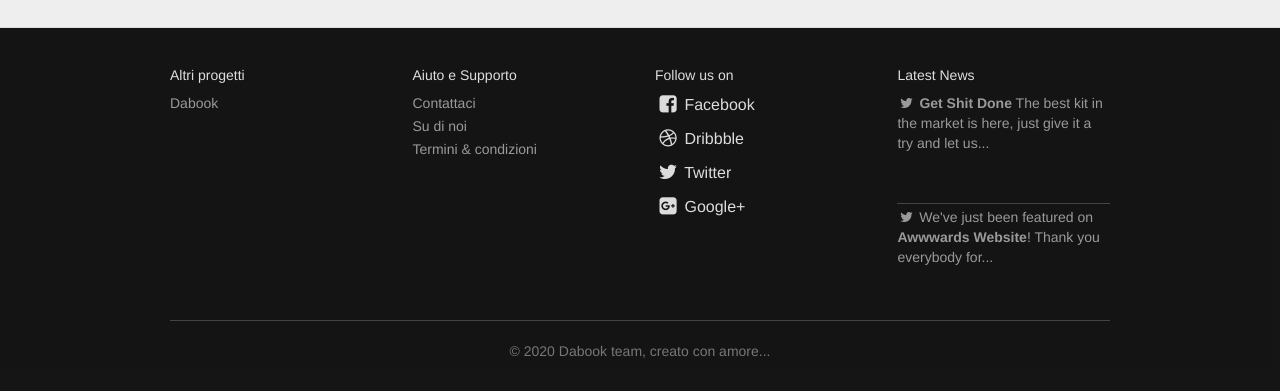
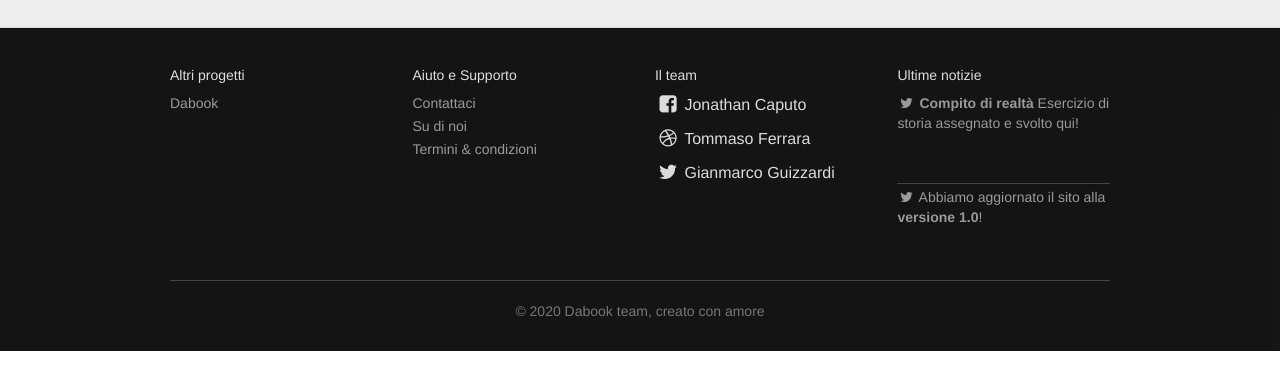
Before and after one commit to full-div/MedStuff, a plain HTML site: page index.html in a window 1280 px wide. Shown: the part 3443-3834 px from the top of the page. After the commit the page ends 3794 px from the top, so only its background shows below. Drawn offline with nearby package versions, Linux system fonts and the light colour scheme; a web font is replaced by a local one.

Commit message:
Footer updated

```diff
--- a/index.html
+++ b/index.html
@@ -616,49 +616,43 @@
                     </nav>
                 </div>
                 <div class="col-md-3">
-                    <h5 class="title">Follow us on</h5>
+                    <h5 class="title">Il team</h5>
                     <nav>
                         <ul>
                             <li>
-                                <a href="#" class="btn btn-social btn-facebook btn-simple">
-                                    <i class="fa fa-facebook-square"></i> Facebook
+                                <a href="mailto:jonathan-caputo@hotmail.com" class="btn btn-social btn-facebook btn-simple">
+                                    <i class="fa fa-facebook-square"></i> Jonathan Caputo
                                 </a>
                             </li>
                              <li>
-                                 <a href="#" class="btn btn-social btn-dribbble btn-simple">
-                                    <i class="fa fa-dribbble"></i> Dribbble
+                                 <a href="mailto:forkioffical@gmail.com" class="btn btn-social btn-dribbble btn-simple">
+                                    <i class="fa fa-dribbble"></i> Tommaso Ferrara
                                 </a>
                             </li>
                             <li>
-                               <a href="#" class="btn btn-social btn-twitter btn-simple">
-                                    <i class="fa fa-twitter"></i> Twitter
+                               <a href="mailto:wanz3@gmail.com" class="btn btn-social btn-twitter btn-simple">
+                                    <i class="fa fa-twitter"></i> Gianmarco Guizzardi
                                 </a>
                             </li>
-                            <li>
-                                 <a href="#" class="btn btn-social btn-reddit btn-simple">
-                                    <i class="fa fa-google-plus-square"></i> Google+
-                                </a>
-                            </li>
-
                         </ul>
                     </nav>
                 </div>
 
                  <div class="col-md-3">
-                    <h5 class="title">Latest News</h5>
+                    <h5 class="title">Ultime notizie</h5>
                     <nav>
                         <ul>
                             <li>
-                                <a href="#">
-                                   <i class="fa fa-twitter"></i> <b>Get Shit Done</b>
-                                   The best kit in the market is here, just give it a try and let us...
+                                <a href="compitodirealta.html">
+                                   <i class="fa fa-twitter"></i> <b>Compito di realtà</b>
+                                   Esercizio di storia assegnato e svolto qui!
                                    <hr class="hr-small">
                                 </a>
                             </li>
                             <li>
                                   <a href="#">
                                    <i class="fa fa-twitter"></i>
-                                   We've just been featured on <b> Awwwards Website</b>! Thank you everybody for...
+                                   Abbiamo aggiornato il sito alla <b>versione 1.0</b>!
                                 </a>
                             </li>
 
@@ -669,7 +663,7 @@
             </div>
             <hr>
             <div class="copyright">
-                © 2020 Dabook team, creato con amore...
+                © 2020 Dabook team, creato con amore
             </div>
         </div>
     </footer>
```
